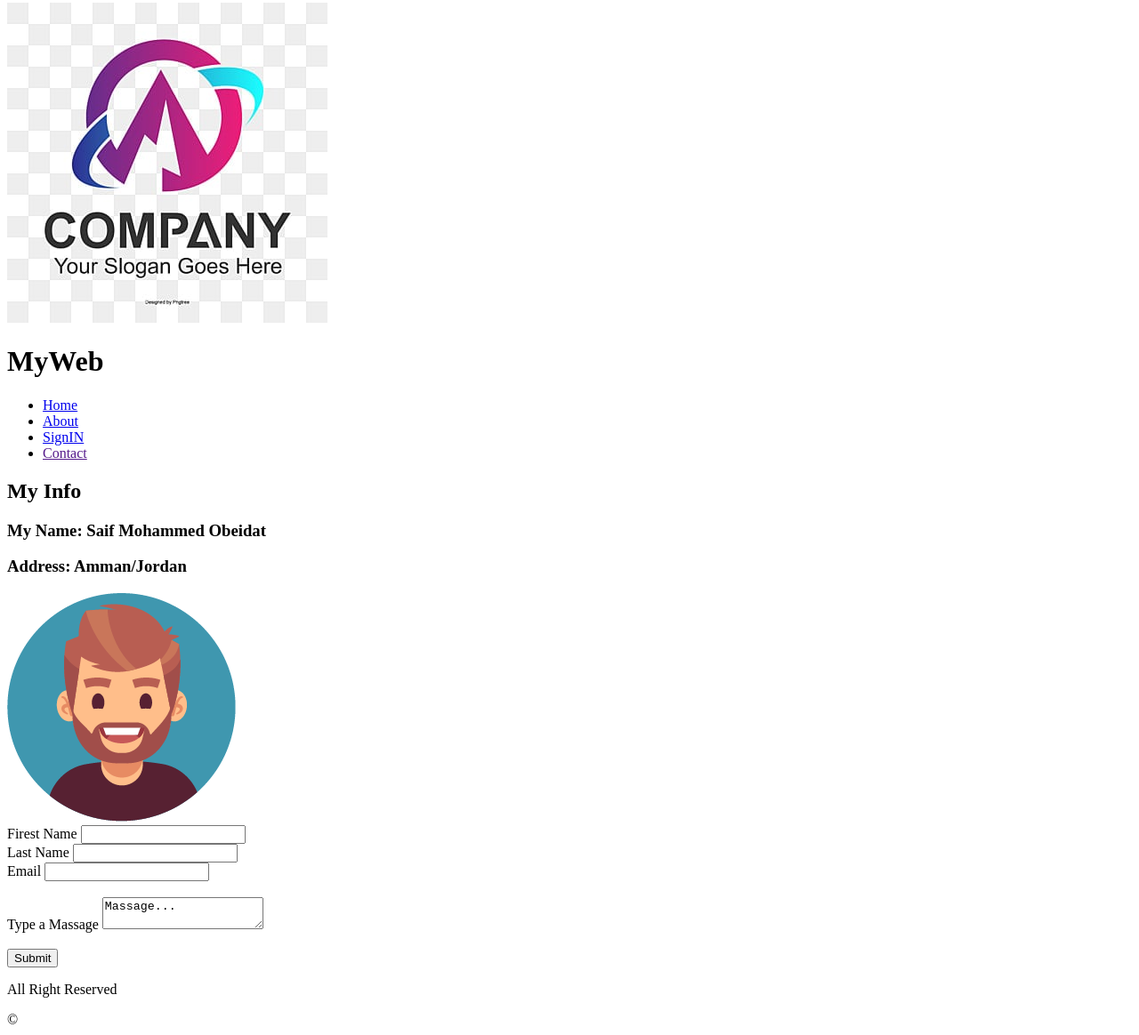
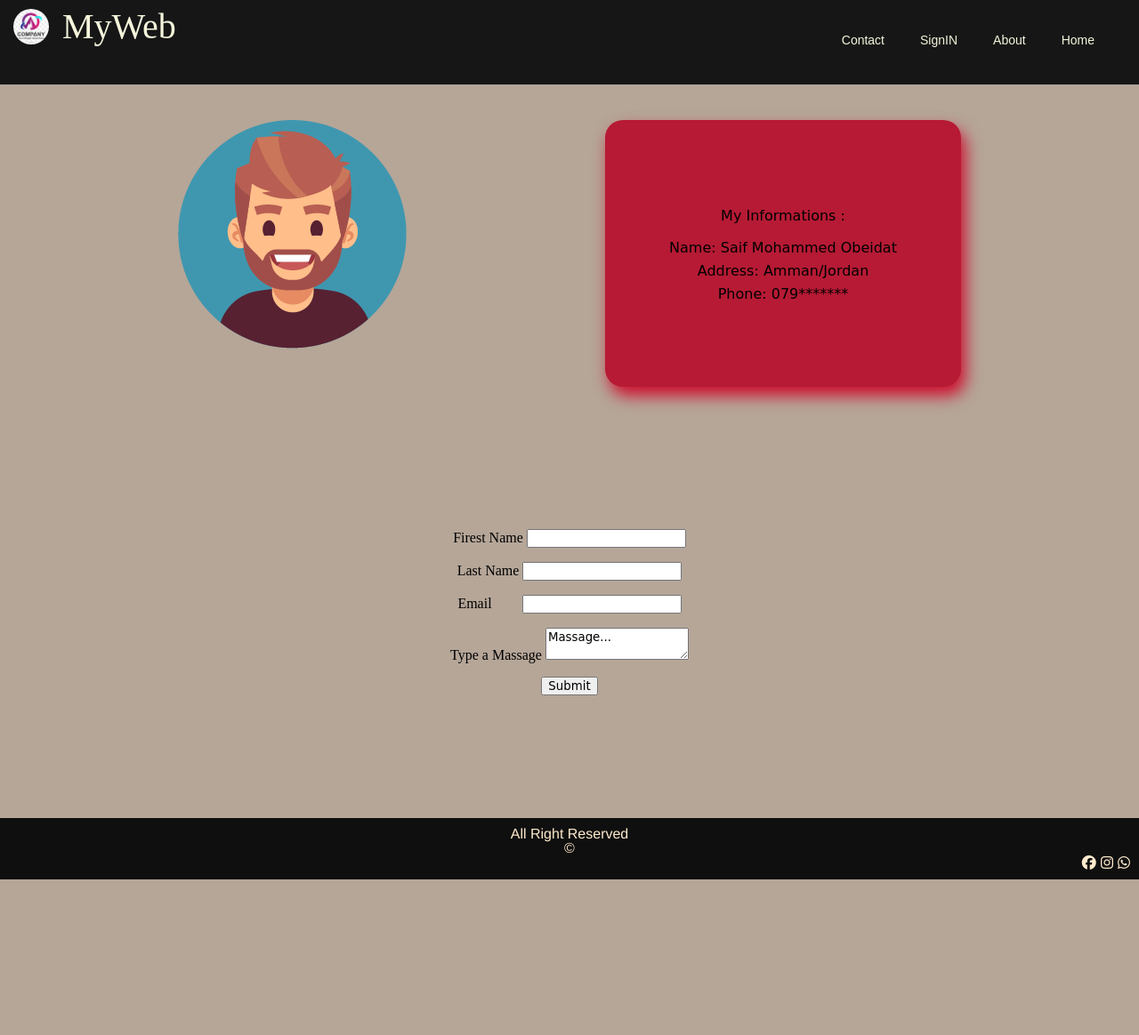
Before and after one commit to saifobe/todo, a plain HTML site: page about.html in a window 1280 px wide. Shown: the part 5-1169 px from the top of the page at 89% size. After the commit the page ends 994 px from the top, so only its background shows below. Drawn offline with Linux system fonts and the light colour scheme.

Commit message:
added a css file

```diff
--- a/about.html
+++ b/about.html
@@ -5,6 +5,13 @@
     <meta http-equiv="X-UA-Compatible" content="IE=edge">
     <meta name="viewport" content="width=device-width, initial-scale=1.0">
     <script src="https://kit.fontawesome.com/4f7fe5e387.js" crossorigin="anonymous"></script>
+    <link rel="stylesheet" href="./reset.css">
+    <link rel="stylesheet" href="./style.css">
+    <link rel="stylesheet" href="https://cdnjs.cloudflare.com/ajax/libs/font-awesome/4.7.0/css/font-awesome.min.css">
+    <script
+              src="https://kit.fontawesome.com/64d58efc2.js"
+              crossorigin="anonymous"></script>
+            <script src="https://kit.fontawesome.com/8e9e5f6276.js" crossorigin="anonymous"></script>
     <title>todo</title>
 </head>
 <body>
@@ -20,21 +27,23 @@
     </header>
     <main>
         <section>
-            <h2>My Info</h2>
-            <h3>My Name: Saif Mohammed Obeidat</h3>
+           <div class="info"><h2>My Informations :</h2>
+            <h3>Name: Saif Mohammed Obeidat</h3>
             <h3>Address: Amman/Jordan </h3>
-            <img src="./imges/user.jpg" alt="User Image"/>
+            <h3>Phone: 079*******</h3>
+        </div>
+            <img class="user" src="./imges/user.jpg" alt="User Image"/>
         </section>
 
-        <section>
+        <div class="form">
             <label >Firest Name</label>
             <input type="text">
-            <br>
+            <br><br>
             <label >Last Name</label>
             <input type="text">
-            <br>
+            <br><br>
             <label>Email</label>
-            <input type="email">
+            <input class="email" type="email">
             <br><br>
             <label >Type a Massage</label>
             <textarea>Massage...</textarea>
@@ -42,9 +51,18 @@
             <input type="submit">
 
 
-        </section>
+        </div>
 
 </main>
 
-<footer><p>All Right Reserved</p>&copy;</footer>
+<footer>
+
+    <div class="copyRight"><p>All Right Reserved </p>&copy; </div>
+    <div class="sochialMedia">
+        <i class="fa-brands fa-facebook"></i>
+        <i class="fa-brands fa-instagram"></i>
+        <i class="fa-brands fa-whatsapp"></i>
+    </div>
+
+</footer>
 </body>
--- /dev/null
+++ b/reset.css
@@ -0,0 +1,135 @@
+/* http://meyerweb.com/eric/tools/css/reset/
+   v2.0 | 20110126
+   License: none (public domain)
+*/
+
+html,
+body,
+div,
+span,
+applet,
+object,
+iframe,
+h1,
+h2,
+h3,
+h4,
+h5,
+h6,
+p,
+blockquote,
+pre,
+a,
+abbr,
+acronym,
+address,
+big,
+cite,
+code,
+del,
+dfn,
+em,
+img,
+ins,
+kbd,
+q,
+s,
+samp,
+small,
+strike,
+strong,
+sub,
+sup,
+tt,
+var,
+b,
+u,
+i,
+center,
+dl,
+dt,
+dd,
+ol,
+ul,
+li,
+fieldset,
+form,
+label,
+legend,
+table,
+caption,
+tbody,
+tfoot,
+thead,
+tr,
+th,
+td,
+article,
+aside,
+canvas,
+details,
+embed,
+figure,
+figcaption,
+footer,
+header,
+hgroup,
+menu,
+nav,
+output,
+ruby,
+section,
+summary,
+time,
+mark,
+audio,
+video {
+	margin: 0;
+	padding: 0;
+	border: 0;
+	font-size: 100%;
+	font: inherit;
+	vertical-align: baseline;
+}
+
+/* HTML5 display-role reset for older browsers */
+article,
+aside,
+details,
+figcaption,
+figure,
+footer,
+header,
+hgroup,
+menu,
+nav,
+section {
+	display: block;
+}
+
+body {
+	line-height: 1;
+}
+
+ol,
+ul {
+	list-style: none;
+}
+
+blockquote,
+q {
+	quotes: none;
+}
+
+blockquote:before,
+blockquote:after,
+q:before,
+q:after {
+	content: '';
+	content: none;
+}
+
+table {
+	border-collapse: collapse;
+	border-spacing: 0;
+}
--- /dev/null
+++ b/style.css
@@ -0,0 +1,130 @@
+* {
+    font-family: 'Righteous', cursive;
+}
+body{
+    background-color: #b5a698;
+    display: flex;
+    flex-direction: column;
+}
+
+header {
+    background-color: #161616;
+    width: 100%;
+    height: 100px;
+    margin-bottom: 40px;
+}
+
+header ul{
+    margin-right: 30px;
+
+}
+
+header ul li{
+    list-style: none;
+    display: inline-block;
+    float: right;
+    line-height: 100px;
+
+}
+
+header ul li a{
+    text-decoration: none;
+    font-size: 14px;
+    font-family: sans-serif;
+    color: beige;
+    padding: 0 20px;
+
+}
+header h1 {
+    float: left;
+    margin: 15px 15px 0 0px;
+    color: beige;
+    font-size: 40px;
+}
+
+header img {
+    border-radius: 50%;
+    width: 40px;
+    float: left;
+    margin: 15px 15px 0 15px;
+}
+
+header ul li a:hover{
+    color: rgb(224, 76, 50);
+}
+
+table {
+    width: 70%;
+    text-align: center;
+    background-color: rgb(224, 76, 50);
+    box-shadow: 5px 10px 18px red;
+    margin-left: 15%;
+    margin-top: 50px;
+
+}
+
+td, th {
+    border: 1px solid black;
+}
+
+th {
+    padding: 35px 20px;
+}
+
+td {
+    padding: 15px;
+}
+
+footer {
+    margin-top: 138px;
+    background-color: rgb(15, 15, 15);
+    font-family: 'Righteous', cursive;
+    padding: 10px;}
+
+    .copyRight{
+        color: blanchedalmond;
+        font-family: 'Franklin Gothic Medium', 'Arial Narrow', Arial, sans-serif;
+        text-align: center;
+    }
+
+    .sochialMedia{
+        float: right;
+        color: blanchedalmond;
+
+    }
+
+    /*--------------------------------------About Page----------------------------------------------------------- */
+
+    .info {
+        background-color: #b61a34;
+        width: 400px;
+        height: 200px;
+        text-align: center;
+        padding-top: 100px;
+        border-radius: 20px;
+        float: right;
+        margin-right: 200px;
+        box-shadow: 5px 10px 18px #ce0e2e;
+    }
+
+    .info h2{
+        padding-bottom: 20px;
+    }
+
+    .info h3{
+        padding-bottom: 10px;
+    }
+
+    .user{
+        margin: 0 0 200px 200px;
+    }
+
+    .form{
+        text-align: center;
+        font-family: ui-monospace;
+    }
+
+    .email {
+        margin-left: 30px;
+        box-sizing: border-box;
+    }
```
Also changed, not shown: index.html (+10 -2 lines).
